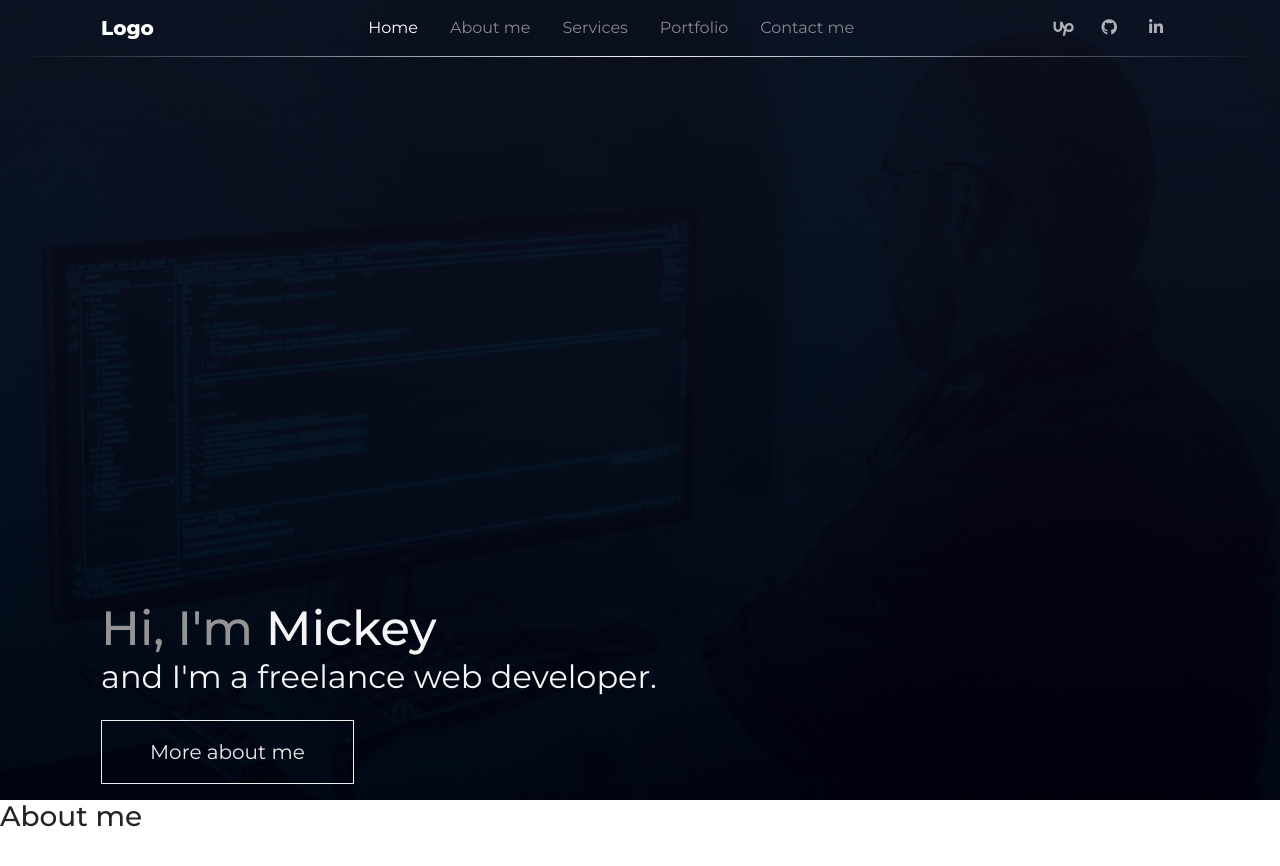
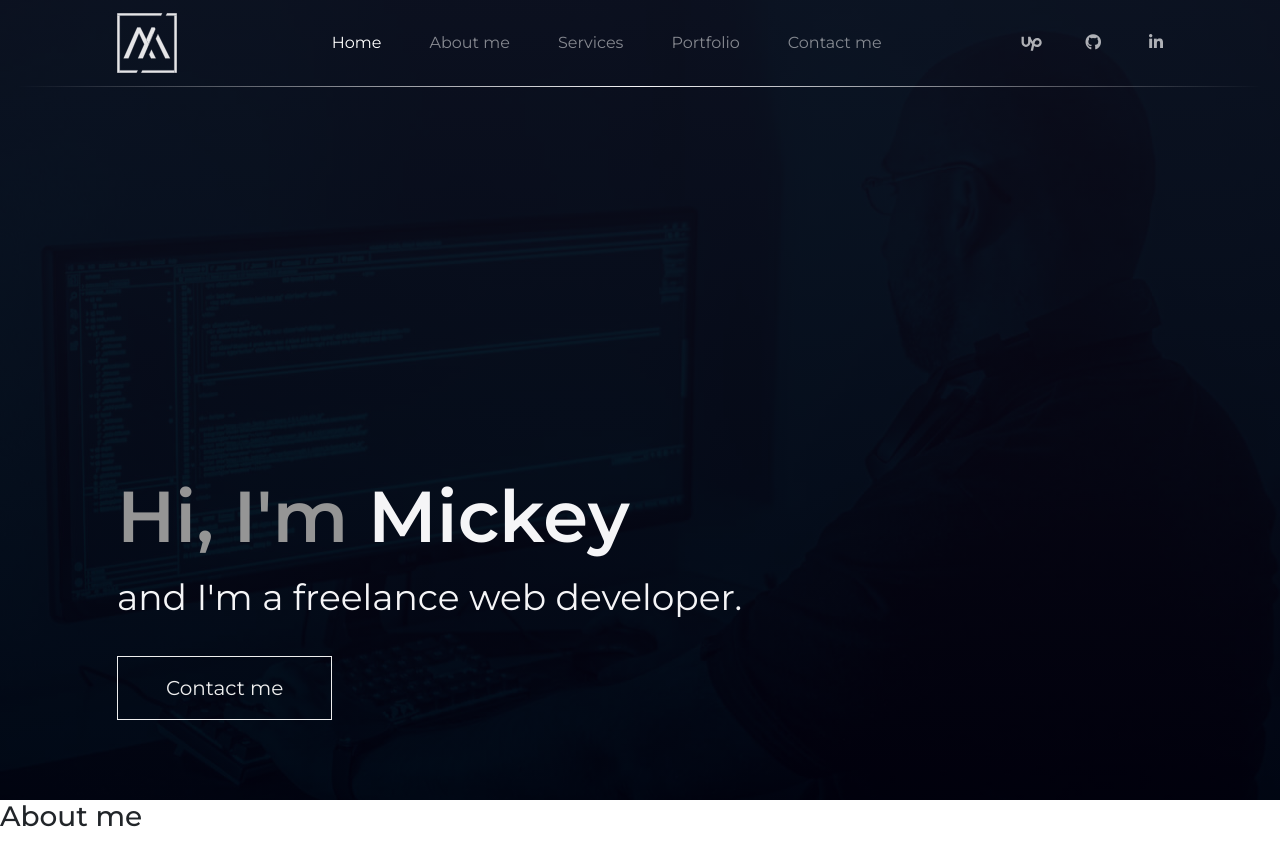
Before and after one commit to Daidelos/Portfolio---Miroslav-Stojcic, a website: page index.html in a window 1280 px wide. Shown: the top 866 px of the page. Drawn offline with nearby package versions, Linux system fonts and the light colour scheme.

Commit message:
Added logo, responsive
-Nav and hero section amde responsive
-Logo added
-Nav back color on scroll added

```diff
--- a/index.html
+++ b/index.html
@@ -22,10 +22,10 @@
   <header class="header">
 
     <!-- Navbar  -->
-    <div class="container-fluid main-nav nav-border">
+    <div class="container-fluid main-nav nav-border navbar-fixed-top">
       <div class="container">
         <nav class="navbar navbar-expand-lg navbar-dark ">
-          <span class="navbar-brand">Logo</span>
+          <span class="navbar-brand"><img src="/img/logo-w.svg" alt="Miroslav Stojcic Logo"></span>
           <button class="navbar-toggler" type="button" data-toggle="collapse" data-target="#navbarNavAltMarkup"
             aria-controls="navbarNavAltMarkup" aria-expanded="false" aria-label="Toggle navigation">
             <span class="navbar-toggler-icon"></span>
@@ -75,7 +75,7 @@
           <p class="greet-box__desc d-block name-typing">and I'm a freelance web developer.</p>
         </h1>
 
-        <button type="button" class="btn btn-lg btn-outline-light d-block btn-main">More about me</button>
+        <button type="button" class="btn btn-lg btn-outline-light d-block btn-main">Contact me</button>
 
       </div>
 
@@ -102,6 +102,15 @@
     integrity="sha384-w1Q4orYjBQndcko6MimVbzY0tgp4pWB4lZ7lr30WKz0vr/aWKhXdBNmNb5D92v7s"
     crossorigin="anonymous"></script>
 
+  <script>
+    $(function () {
+      $(document).scroll(function () {
+        var $nav = $(".navbar-fixed-top");
+        $nav.toggleClass('scrolled', $(this).scrollTop() > $nav.height());
+      });
+    });
+  </script>
+
 </body>
 
 </html>
--- a/sass/layout/_header.scss
+++ b/sass/layout/_header.scss
@@ -4,7 +4,21 @@
   background-image: linear-gradient(rgba(13, 12, 22, 0.85), rgba(1, 0, 8, 0.85)),
     url(/img/hero-md.jpg);
 
-  // maybe remove shadow as overlay and just add another layer
+  @media (max-width: 540px) {
+    background-image: linear-gradient(
+        rgba(13, 12, 22, 0.85),
+        rgba(1, 0, 8, 0.85)
+      ),
+      url(/img/hero-sm.jpg);
+  }
+
+  @media (min-resolution: 192dpi) and (min-width: 540px), (min-width: 2000px) {
+    background-image: linear-gradient(
+        rgba(13, 12, 22, 0.85),
+        rgba(1, 0, 8, 0.85)
+      ),
+      url(/img/hero-xl.jpg);
+  }
 
   background-size: cover;
   background-position: center;
@@ -36,9 +50,28 @@
 
 // Navbar-toggler button outline change
 
+.navbar-fixed-top.scrolled {
+  background-color: rgb(3, 5, 20);
+  transition: all 0.4s linear;
+}
+
+.navbar-fixed-top {
+  transition: all 0.4s linear;
+}
+
+.navbar-brand {
+  @include respond(sm) {
+    margin-left: 1rem;
+  }
+
+  img {
+    width: 60px;
+    height: 60px;
+  }
+}
+
 .navbar-toggler {
   border: none;
-  padding: 0;
 
   &:focus {
     outline: 1px solid rgba(#fff, 0.3);
@@ -47,6 +80,9 @@
 
 .nav-link {
   font-weight: 400;
+  @include respond(sm) {
+    margin-left: 1rem;
+  }
 }
 
 .nav-icons {
@@ -75,80 +111,6 @@
   }
 }
 
-// Level Up
-
-.last-try {
-  max-width: 100vw;
-  height: 30vh;
-  margin-top: 8rem;
-  display: flex;
-  justify-content: center;
-  align-items: center;
-  flex-direction: column;
-}
-
-.last-text {
-  position: relative;
-  text-transform: uppercase;
-  font-size: 1.3rem;
-  font-weight: 700;
-  overflow: hidden;
-  background: linear-gradient(
-    90deg,
-    transparent,
-    var(--color-white) 25%,
-    var(--color-white) 75%,
-    transparent
-  );
-  opacity: 40%;
-  background-repeat: no-repeat;
-  background-size: 80%;
-  animation: animate 6s linear both;
-  -webkit-background-clip: text;
-  -webkit-text-fill-color: rgba(255, 255, 255, 0);
-}
-
-@keyframes animate {
-  0% {
-    background-position: -500%;
-  }
-
-  100% {
-    background-position: 500%;
-  }
-}
-
-.skbar {
-  animation: skyrim 6s linear both 1s;
-}
-
-@keyframes skyrim {
-  from {
-    opacity: 0;
-  }
-
-  10% {
-    opacity: 0.2;
-  }
-  25% {
-    opacity: 0.4;
-  }
-  50% {
-    opacity: 0.4;
-  }
-  75% {
-    opacity: 0.4;
-  }
-
-  90% {
-    opacity: 0.2;
-  }
-
-  to {
-    opacity: 0;
-  }
-}
-
 .hero-box {
   height: 100%;
   display: flex;
@@ -161,16 +123,40 @@
   display: flex;
   flex-direction: column;
   align-items: flex-start;
-  margin: 1rem;
+  margin: 1rem 1rem 3rem 2rem;
+
+  @include respond(md) {
+    margin: 1rem 1rem 5rem 2rem;
+  }
 
   &__desc {
     font-weight: 400;
-    font-size: 2rem;
+    font-size: 30px;
     color: var(--color-white);
+
+    @include respond(md) {
+      line-height: 1.5;
+    }
+
+    @include respond(lg) {
+      font-size: 36px;
+      line-height: 1.5;
+    }
   }
 
   &__main {
-    font-size: 3rem;
+    font-size: 48px;
+    margin-bottom: 1rem;
+    font-weight: 600;
+
+    @include respond(md) {
+      font-size: 60px;
+      line-height: 1.5;
+    }
+
+    @include respond(lg) {
+      font-size: 72px;
+    }
   }
 
   &__name {
@@ -179,10 +165,15 @@
 }
 
 .btn-main {
-  padding: 1rem 3rem;
+  padding: 1rem 2rem;
   border-radius: 0;
+  font-size: 20px;
+
+  @include respond(lg) {
+    padding: 1rem 3rem;
+  }
 }
 
 .about-me {
-  height: 30rem;
+  height: 80rem;
 }
--- a/sass/layout/_main-skills.scss
+++ b/sass/layout/_main-skills.scss
@@ -0,0 +1,73 @@
+// Level Up
+
+.last-try {
+  max-width: 100vw;
+  height: 30vh;
+  margin-top: 8rem;
+  display: flex;
+  justify-content: center;
+  align-items: center;
+  flex-direction: column;
+}
+
+.last-text {
+  position: relative;
+  text-transform: uppercase;
+  font-size: 1.3rem;
+  font-weight: 700;
+  overflow: hidden;
+  background: linear-gradient(
+    90deg,
+    transparent,
+    var(--color-white) 25%,
+    var(--color-white) 75%,
+    transparent
+  );
+  opacity: 40%;
+  background-repeat: no-repeat;
+  background-size: 80%;
+  animation: animate 6s linear both;
+  -webkit-background-clip: text;
+  -webkit-text-fill-color: rgba(255, 255, 255, 0);
+}
+
+@keyframes animate {
+  0% {
+    background-position: -500%;
+  }
+
+  100% {
+    background-position: 500%;
+  }
+}
+
+.skbar {
+  animation: skyrim 6s linear both 1s;
+}
+
+@keyframes skyrim {
+  from {
+    opacity: 0;
+  }
+
+  10% {
+    opacity: 0.2;
+  }
+  25% {
+    opacity: 0.4;
+  }
+  50% {
+    opacity: 0.4;
+  }
+  75% {
+    opacity: 0.4;
+  }
+
+  90% {
+    opacity: 0.2;
+  }
+
+  to {
+    opacity: 0;
+  }
+}
```
Also changed, not shown: sass/abstracts/_mixins.scss (+14 -0 lines), css/custom.css, img/logo-w.svg (added), img/logo.svg (added).
